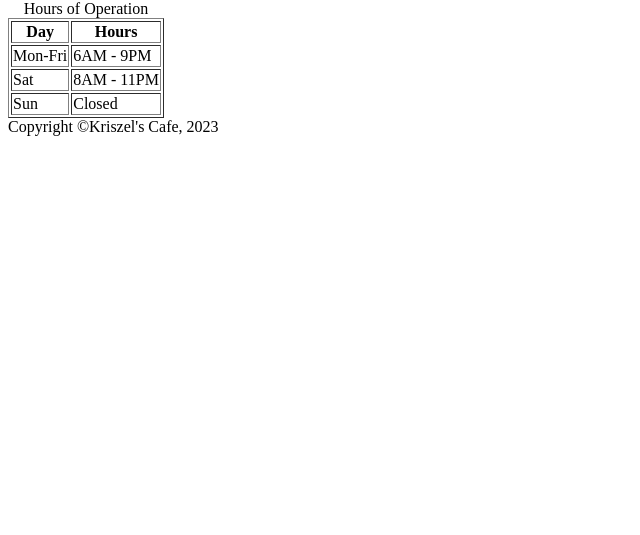
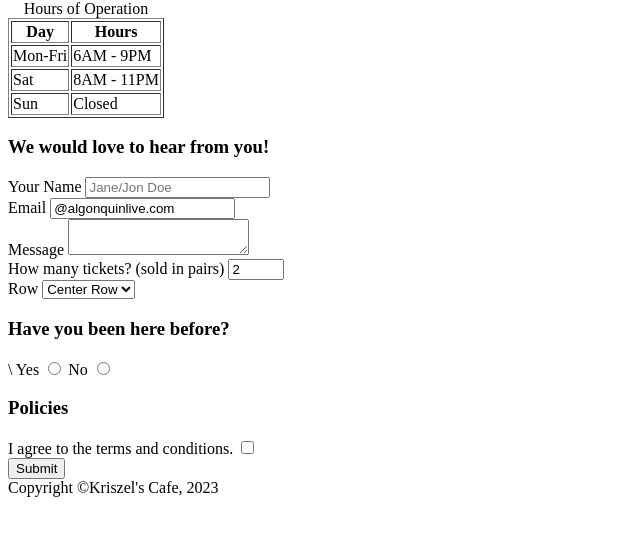
Before and after one commit to lada0012/lada0012.github.io, a plain HTML site: page week4/contact.html in a window 1280 px wide. Shown: the part 183-718 px from the top of the page, without its empty margins (0-640 px from the left). Drawn offline with Linux system fonts and the light colour scheme.

Commit message:
Final look for the assignment HTML Simple Website

```diff
--- a/week4/contact.html
+++ b/week4/contact.html
@@ -40,6 +40,62 @@
                 </tr>
             </tbody>
         </table>
+
+        <!-- adding section for contact form -->
+     <Section>
+            <h3>We would love to hear from you!</h3>
+            <!-- adding a form -->
+            <form action="thanks.html" method="post">
+            <div>
+                <!-- div are containors to stack texts -->
+                <label for="fullname">Your Name</label>
+                <input type="text" id="fullname" name="fullname" placeholder="Jane/Jon Doe">
+            </div>
+
+            <!-- hold alt and use arrow keys to move texts easier w/o mouse -->
+
+            <div>
+                <label for="youremail">Email</label>
+                <input type="email" id="youremail" name="youremail" placeholder="123@example.com" value="@algonquinlive.com" required>
+            </div>
+
+            <div>
+                <label for="message">Message</label>
+                <textarea name="message" id="message" ></textarea>
+            </div>
+
+            <div>
+                <label for="tickets">How many tickets? &#40;sold in pairs&#41;</label>
+                <input type="number" name="tickets" id="tickets" min="2" max="10" step="2" value="2">
+            </div>
+
+            <div>
+                <label for="row">Row</label>
+                <select name="row" id="row">
+                    <option value="front">Front Row</option>
+                    <option value="center" selected>Center Row</option>
+                    <option value="back">Back Row</option>
+                </select>
+            </div>
+
+            <div>
+                <h3>Have you been here before?</h3>\
+                <label for="yes">Yes</label>
+                <input type="radio" name="past" id="yes">
+
+                <label for="no">No</label>
+                <input type="radio" name="past" id="no">
+            </div>
+
+            <div>
+                <h3>Policies</h3>
+                <label for="policiies">I agree to the terms and conditions.</label>
+                <input type="checkbox" name="policies" id="policies">
+            </div>
+            <button type="button">Submit</button>
+        </form>
+    </Section>
+
     </main>
     <footer>
         Copyright &copy;Kriszel's Cafe, 2023
```
Also changed, not shown: html-assignment/index.html (+20 -0 lines), html-assignment/notes.html (added, +36 -0 lines), week4/index.html (+31 -1 lines), 1 other file.
